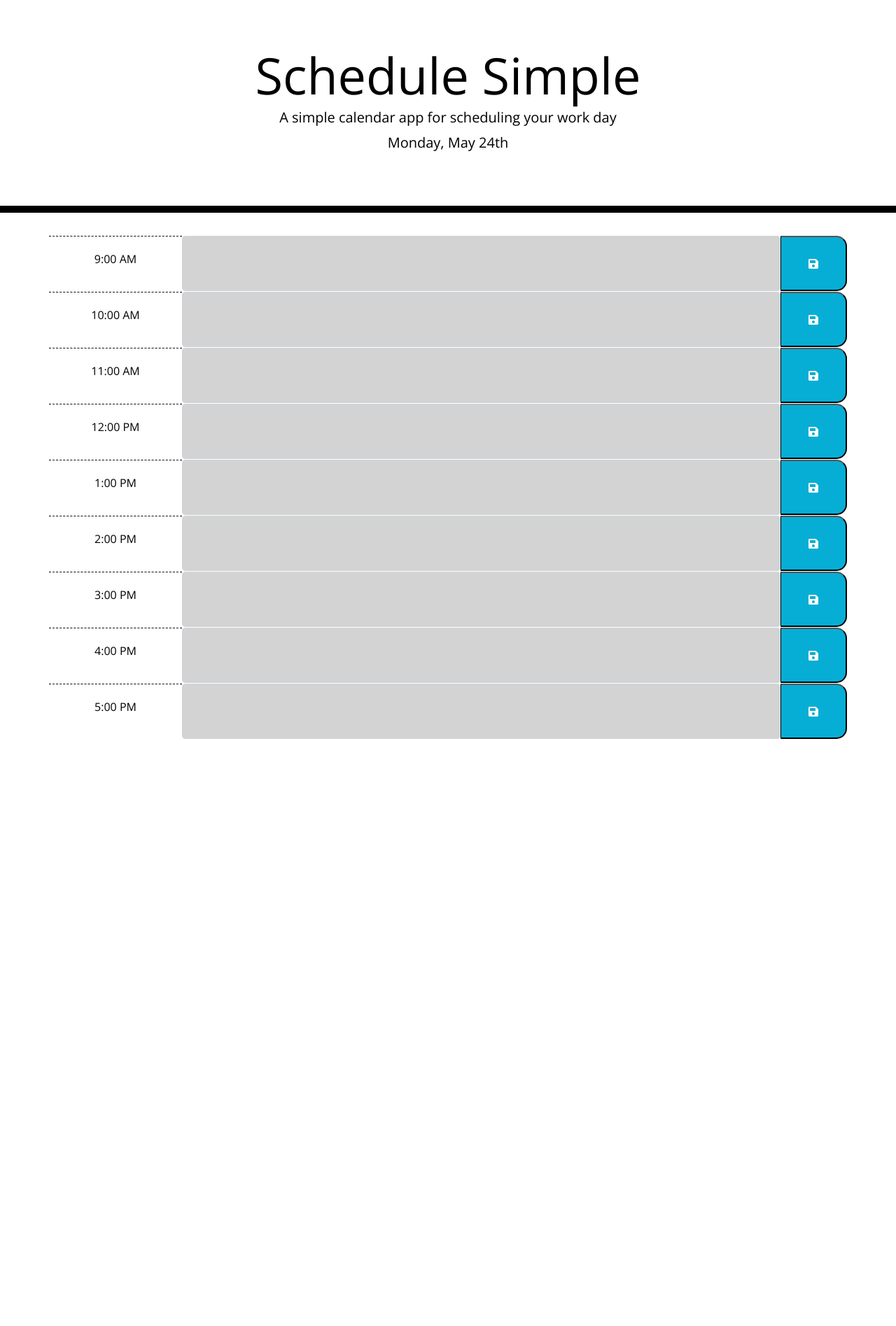
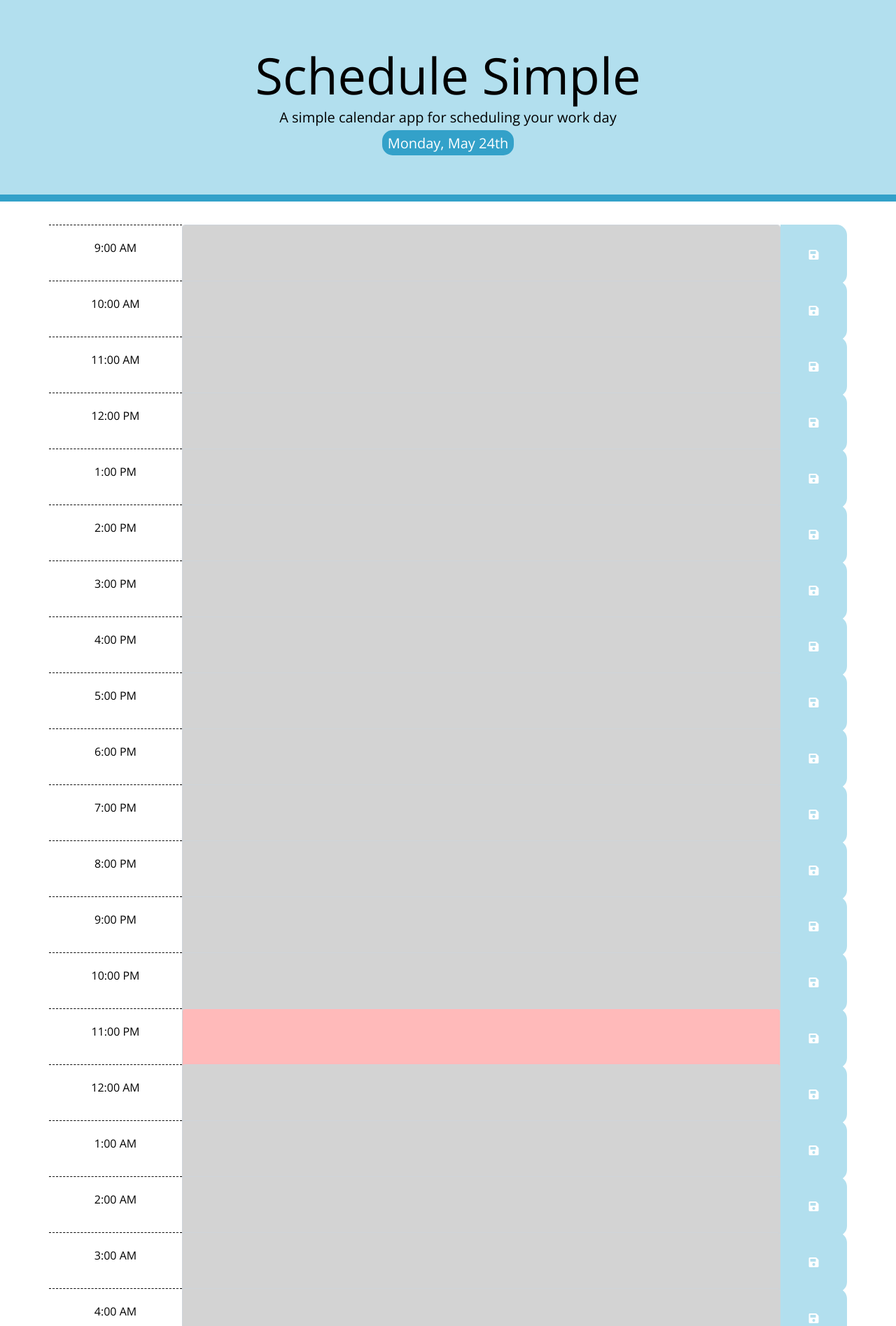
Before and after one commit to sonali-pandey/schedule-simple, a plain HTML site: page index.html in a window 1280 px wide. Shown: the top 1895 px of the page at 70% size. Before the commit the page ends 1056 px from the top, so only its background shows below. Drawn offline with nearby package versions, Linux system fonts and the light colour scheme.

Commit message:
UI/UX improvements

```diff
--- a/assets/css/style.css
+++ b/assets/css/style.css
@@ -11,14 +11,23 @@ textarea{
   color: #000000;
   border-left: 1px solid black;
   padding: 10px;
+  box-shadow: #000000;
 }
 
 .jumbotron {
   text-align: center;
-  background-color: transparent;
+  background-color: #B2DFEE;
   color: black;
   border-radius: 0;
-  border-bottom: 10px solid black;
+  border-bottom: 10px solid #33A1C9;
+}
+
+#currentDay{
+  display: inline;
+  padding: 0.3rem 0.5rem;
+  border-radius: 15px;
+  background-color: #33A1C9;
+  color: white;
 }
 
 .description{
@@ -45,27 +54,41 @@ textarea{
 .past {
   background-color: #d3d3d3;
   color: white;
+  font-size: 1.5rem;
 }
 
 .present {
-  background-color: #ff6961;
+  background-color: #ffbaba;
+  color: black;
+  font-size: 1.5rem;
+}
+
+.future {
+  background-color: #b1d697;
+  color: black;
+  font-size: 1.5rem;
+}
+
+.saveBtn {
+  border: none;
+  border-top-right-radius: 15px;
+  border-bottom-right-radius: 15px;
+  background-color: #B2DFEE;
   color: white;
 }
 
-.future {
-  background-color: #77dd77;
-  color: white;
-}
-
-.saveBtn {
-  border-left: 1px solid black;
-  border-top-right-radius: 15px;
-  border-bottom-right-radius: 15px;
-  background-color: #06AED5;
-  color: white;
+.saveBtn:hover{
+  transform:translateX(-5px);
+  background-image: linear-gradient(180deg, #5ba4cf 0%, #B2DFEE 100%);
+  transition: all .3s ease-in-out;
 }
 
 .saveBtn i:hover {
   font-size: 20px;
+  color: black;
   transition: all .3s ease-in-out;
 }
+
+.saveBtn:focus{
+  outline:none;
+}
--- a/assets/js/script.js
+++ b/assets/js/script.js
@@ -6,7 +6,7 @@ var containerEl = $(".container");
 $("#currentDay").text(now.format("dddd, MMMM Do"));
 
 // Creating an array with the hours of the day
-var dayHour = Array.from(new Array(9)).map(function (v,i){
+var dayHour = Array.from(new Array(24)).map(function (v,i){
     var hr12 = dayjs().hour(i+9).format("h:00 A");
     var hr24 = dayjs().hour(i+9).format("H");
     return {hr12,hr24};
@@ -28,14 +28,6 @@ dayHour.forEach(function(hour){
         .addClass("col-9 description form-control")
         .attr("id",hour.hr24);
 
-
-        // if(value!=null){
-        //     $(this).text(value);
-        // }
-        // else{
-        //     $(this).text("");
-        // }
-
     var saveBtn = $("<button>")
         .addClass("saveBtn col-1")
         .attr("id",hour.hr24)
@@ -46,9 +38,12 @@ dayHour.forEach(function(hour){
     timeBlock.append(task);
     timeBlock.append(saveBtn);
     hourTab.append(hourText)
+
+    colorCode();
 });
 
 // Color Coding Time-Blocks
+function colorCode(){
     $(".description").each(function(){
         var block = parseInt($(this).attr("id"));
         var time = parseInt(now.format("H"));
@@ -56,8 +51,7 @@ $(".description").each(function(){
         if(block===time){
             $(this).addClass("present");
         }
-    else if(block<time)
-    {
+        else if(block<time){
             $(this).addClass("past");
         }
         else{
@@ -73,6 +67,7 @@ $(".description").each(function(){
             $(this).text("");
         }
     });
+};
 
 // Save Tasks/Events to Local Storage
 $(".saveBtn").on("click",function(event){
@@ -80,3 +75,8 @@ $(".saveBtn").on("click",function(event){
     var btnId = parseInt($(this).attr("id"));
     window.localStorage.setItem(btnId,($(this).siblings(".description").val()));
 });
+
+// Periodically check the time-block to update the color coding
+ setInterval(function(){
+    colorCode();
+   }, 1000);
--- a/index.html
+++ b/index.html
@@ -27,7 +27,7 @@
   <body>
     <header class="jumbotron sticky-top">
       <h1 class="display-3">Schedule Simple</h1>
-      <p class="lead">A simple calendar app for scheduling your work day</p>
+      <p class="lead display-5">A simple calendar app for scheduling your work day</p>
       <p id="currentDay" class="lead"></p>
     </header>
 
```
Lines whose indentation alone changed are shown as unchanged.
